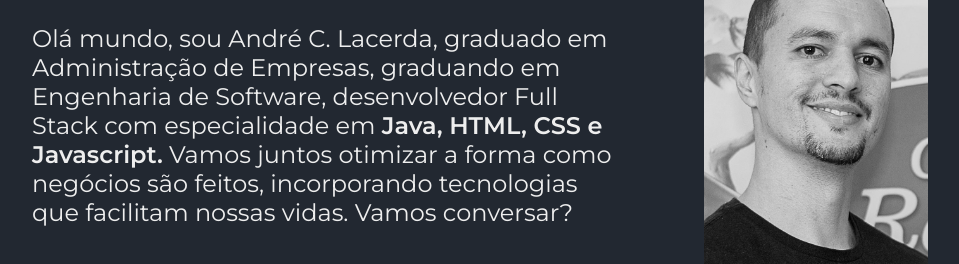
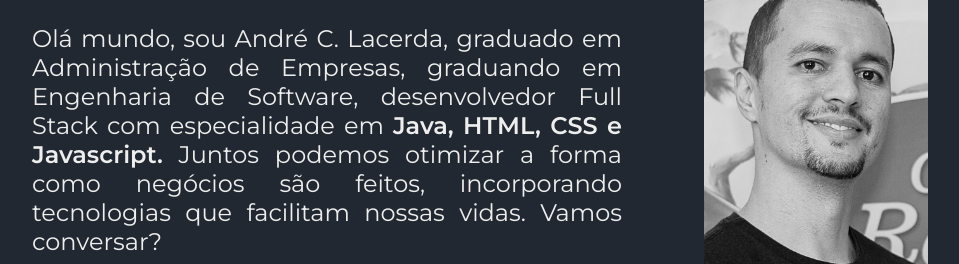
Before and after one commit to andrecordeirol/personal-portfolio, a plain HTML site: page index.html in a window 1280 px wide. Shown: the part 313-577 px from the top of the page, without its empty margins (160-1119 px from the left). Drawn offline with nearby package versions, Linux system fonts and the light colour scheme.

Commit message:
Correções de semântica

```diff
--- a/index.html
+++ b/index.html
@@ -22,7 +22,7 @@
                     class="titulo-destaque">em diversas tecnologias!</strong></h1>
             <p class="apresentacao__conteudo__texto">Olá mundo, sou André C. Lacerda, graduado em Administração de
                 Empresas, graduando em Engenharia de Software, desenvolvedor Full Stack com especialidade em
-                <strong>Java, HTML, CSS e Javascript.</strong> Vamos juntos otimizar a forma como negócios são feitos,
+                <strong>Java, HTML, CSS e Javascript.</strong> Juntos podemos otimizar a forma como negócios são feitos,
                 incorporando tecnologias que facilitam nossas vidas. Vamos conversar?</p>
             <div class="apresentacao__links">
                 <h2 class="apresentacao__links__subtitulo">Acesse minhas redes:</h2>
--- a/styles/style.css
+++ b/styles/style.css
@@ -7,8 +7,6 @@
     --cor-secundaria: #EEEEEE;
     --cor-terciaria: #00ADB5;
     --cor-hover: #393E46;
-
-
     --fonte-primaria: 'Krona One', sans-serif;
     --fonte-secundaria: 'Montserrat', sans-serif;
 }
@@ -50,7 +48,6 @@ body {
 }
 
 .apresentacao__conteudo {
-    /* width: 50%; */
     display: flex;
     flex-direction: column;
     gap: 40px;
@@ -68,6 +65,7 @@ body {
 .apresentacao__conteudo__texto {
     font-size: 1.5rem;
     font-family: var(--fonte-secundaria);
+    text-align: justify;
 }
 
 .apresentacao__links__subtitulo {
@@ -119,13 +117,11 @@ body {
     color: var(--cor-primaria);
     font-weight: 400;
     padding: 24px;
-
     background-color: var(--cor-terciaria);
 }
 
 .rodape:hover {
     background-color: var(--cor-terciaria);
-
 }
 
 .main_class {
@@ -217,8 +213,8 @@ body {
     }
 
     .apresentacao {
+        padding: 5%;
         flex-direction: column-reverse;
-        padding: 5%;
         gap: 10px;
     }
 
```
